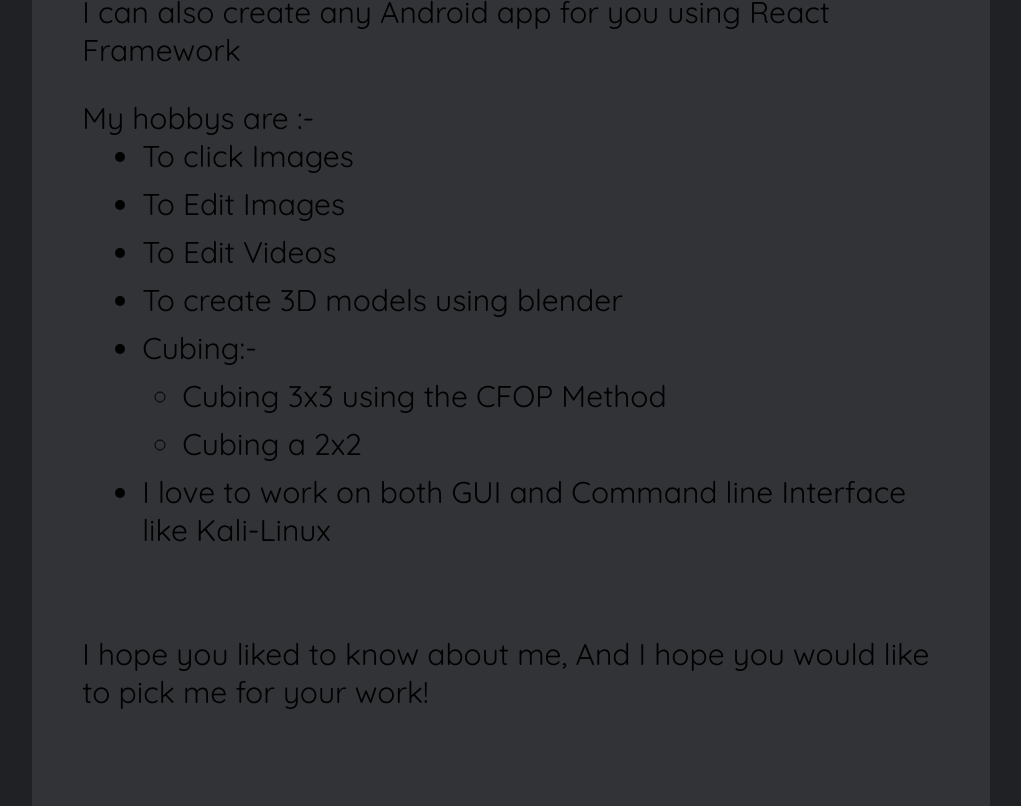
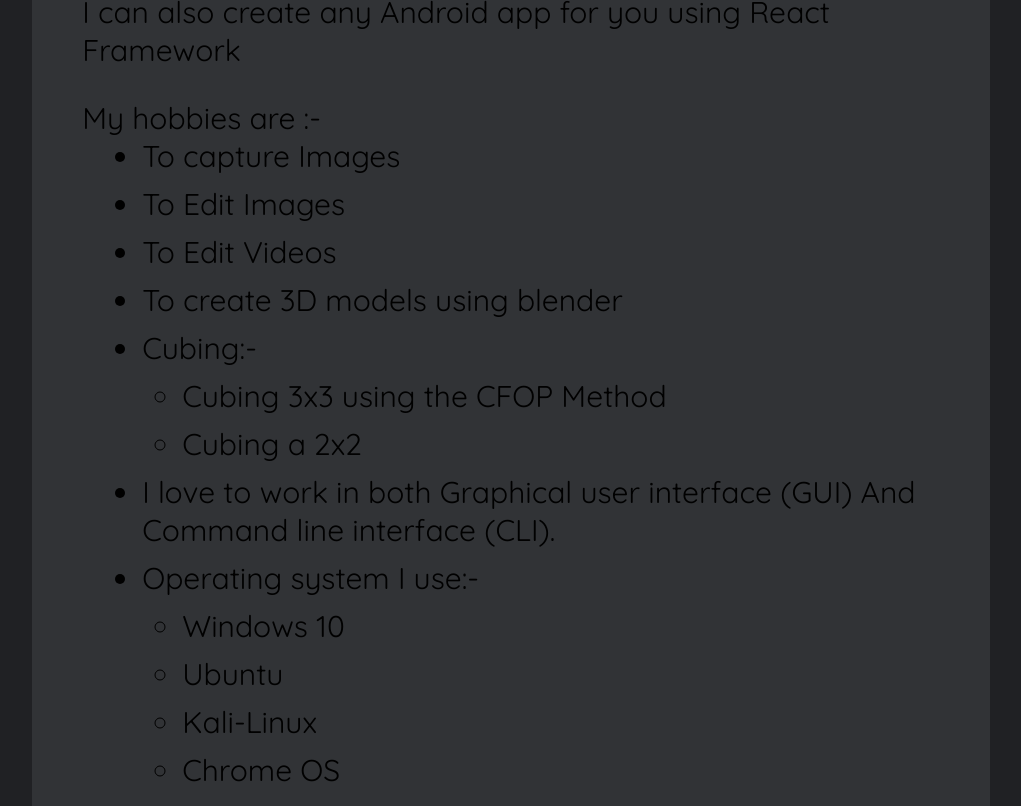
Before and after one commit to utkarsh466/portfolio, a plain HTML site: page pages/about.html in a window 1280 px wide. Shown: the part 1134-1940 px from the top of the page, without its empty margins (129-1150 px from the left). Drawn offline with Linux system fonts and the light colour scheme; a web font is replaced by a local one.

Commit message:
modified

```diff
--- a/css/about.css
+++ b/css/about.css
@@ -29,7 +29,7 @@
   width: 67%;
   margin: auto;
   border-radius: 18px;
-  height: 250vh;
+  height: 290vh;
   padding: 50px;
 }
 
--- a/pages/about.html
+++ b/pages/about.html
@@ -65,9 +65,9 @@ I am doing programming from 3+ years,
         </div>
         <div class="leavingText">
           <p>
-            My hobbys are :-
+            My hobbies are :-
             <ul>
-              <li>To click Images</li>
+              <li>To capture Images</li>
               <li>To Edit Images</li>
               <li>To Edit Videos</li>
               <li>To create 3D models using blender</li>
@@ -79,7 +79,26 @@ I am doing programming from 3+ years,
                   <li class="c1">Cubing a 2x2</li>
                 </ul>
               </div>
-              <li>I love to work on both GUI and Command line Interface like Kali-Linux</li>
+              <li>I love to work in both Graphical user interface (GUI)
+                And Command line interface (CLI).
+              </li>
+              <li>Operating system I use:-</li>
+              <div class="c">
+                <ul>
+                  <li class="c1">
+                    Windows 10
+                  </li>
+                  <li class="c1">
+                    Ubuntu
+                  </li>
+                  <li class="c1">
+                    Kali-Linux
+                  </li>
+                  <li class="c1">
+                    Chrome OS
+                  </li>
+                </ul>
+              </div>
             </ul>
           </p>
           <br />
```
Also changed, not shown: assets/arrow-left-solid.svg (added), assets/magnifying-glass-solid.svg (added), assets/up-right-from-square-solid.svg (added).
